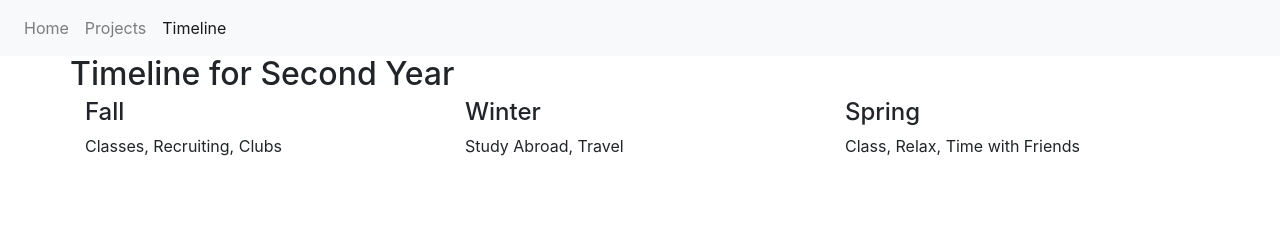
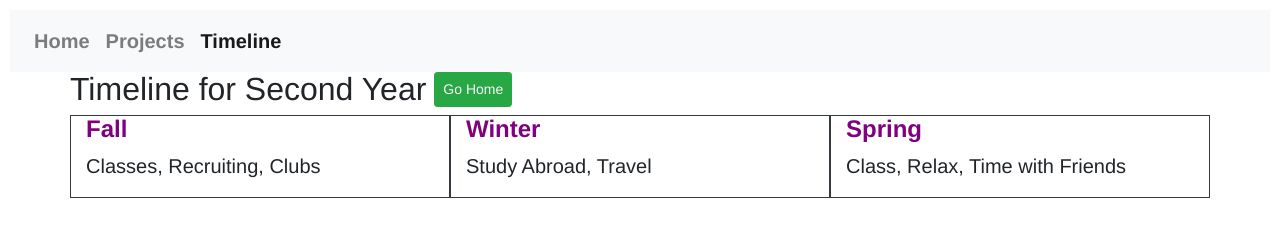
Before and after one commit to jdelan/hw1, a plain HTML site: page timeline.html in a window 1280 px wide. Drawn offline with nearby package versions, Linux system fonts and the light colour scheme.

Commit message:
Finished HW1 First Pass

```diff
--- a/styles.css
+++ b/styles.css
@@ -5,22 +5,30 @@
 h1 {
   margin: 10px auto;
   width: 960 px;
-  }
+}
+
+h4 {
+  color: purple;
+  font-weight: bold;
+}
 
 /*Fonts*/
 
 body {
-    font-family: "Helvetica", "Arial", sans-serif;
-    font-size: 18px;
-    margin: 10px;
+  font-family: "Helvetica", "Arial", sans-serif;
+  font-size: 20px;
+  margin: 10px;
 }
 
+li {
+  font-weight: bold;
+}
 
 body {
   line-height: 1.5;
 }
 
-img {
+.card {
   float: right;
   box-shadow: 8px 8px 4px #AAA;
 }
--- a/timeline.html
+++ b/timeline.html
@@ -2,7 +2,7 @@
 <html>
 <head>
   <meta charset="utf-8">
-  <link rel="stylesheet" type="text/css" href="styles.css">
+
 
   <!-- The following line will cause a mobile browser to display -->
   <!-- your website properly: -->
@@ -15,6 +15,8 @@
   <script src="https://code.jquery.com/jquery-3.2.1.slim.min.js" integrity="sha384-KJ3o2DKtIkvYIK3UENzmM7KCkRr/rE9/Qpg6aAZGJwFDMVNA/GpGFF93hXpG5KkN" crossorigin="anonymous"></script>
   <script src="https://cdnjs.cloudflare.com/ajax/libs/popper.js/1.11.0/umd/popper.min.js" integrity="sha384-b/U6ypiBEHpOf/4+1nzFpr53nxSS+GLCkfwBdFNTxtclqqenISfwAzpKaMNFNmj4" crossorigin="anonymous"></script>
   <script src="https://maxcdn.bootstrapcdn.com/bootstrap/4.0.0-beta/js/bootstrap.min.js" integrity="sha384-h0AbiXch4ZDo7tp9hKZ4TsHbi047NrKGLO3SEJAg45jXxnGIfYzk4Si90RDIqNm1" crossorigin="anonymous"></script>
+
+    <link rel="stylesheet" type="text/css" href="styles.css">
   <title>2nd Year Timeline</title>
 </head>
 <body>
@@ -38,17 +40,19 @@
     <div class="row">
       <div class="col-xs-12"></div>
       <h2>Timeline for Second Year</h2>
+            <button type="button" class="btn btn-success btn-sm mb-2 ml-2"><a href="index.html" class="text-light">Go Home</a></button>
+
     </div>
     <div class="row">
-      <div class="col-md-4">
+      <div class="col-md-4 border border-dark">
         <h4>Fall</h4>
         <p>Classes, Recruiting, Clubs</p>
       </div>
-      <div class="col-md-4">
+      <div class="col-md-4 border border-dark">
         <h4>Winter</h4>
         <p>Study Abroad, Travel</p>
       </div>
-      <div class="col-md-4">
+      <div class="col-md-4 border border-dark">
         <h4>Spring</h4>
         <p>Class, Relax, Time with Friends</p>
       </div>
```
Also changed, not shown: index.html (+2 -1 lines), projects.html (+3 -1 lines).
